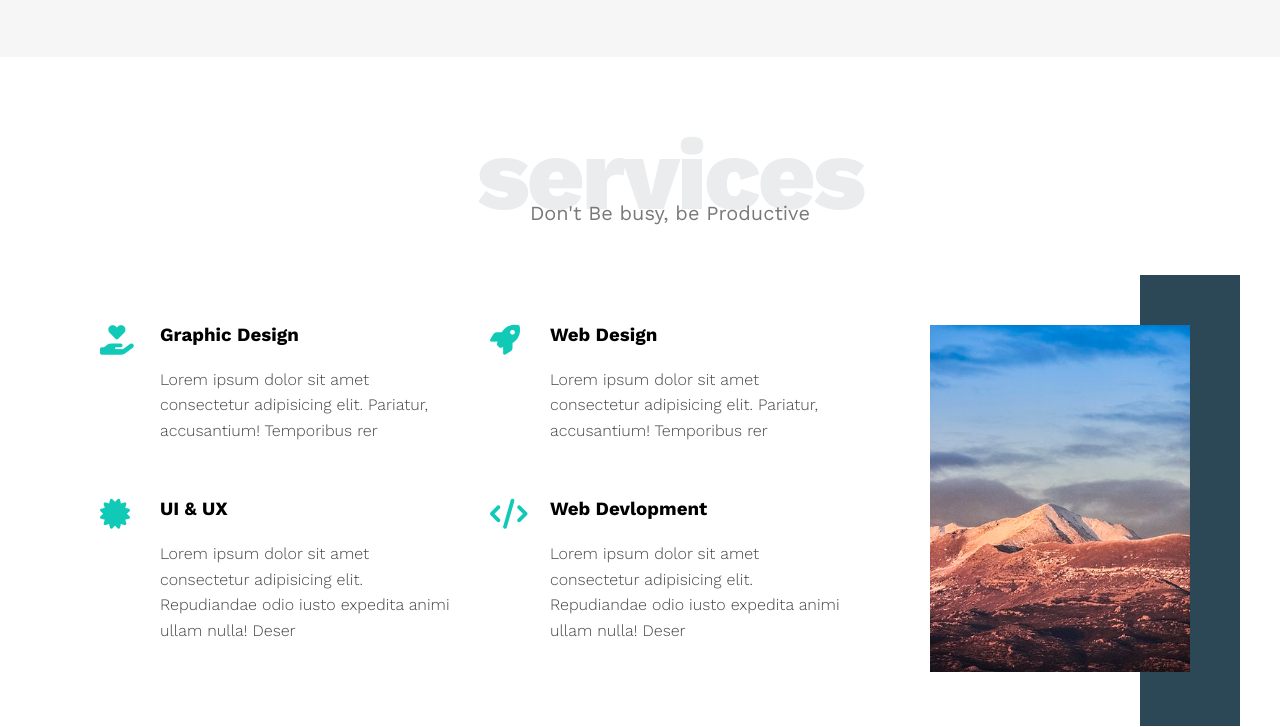
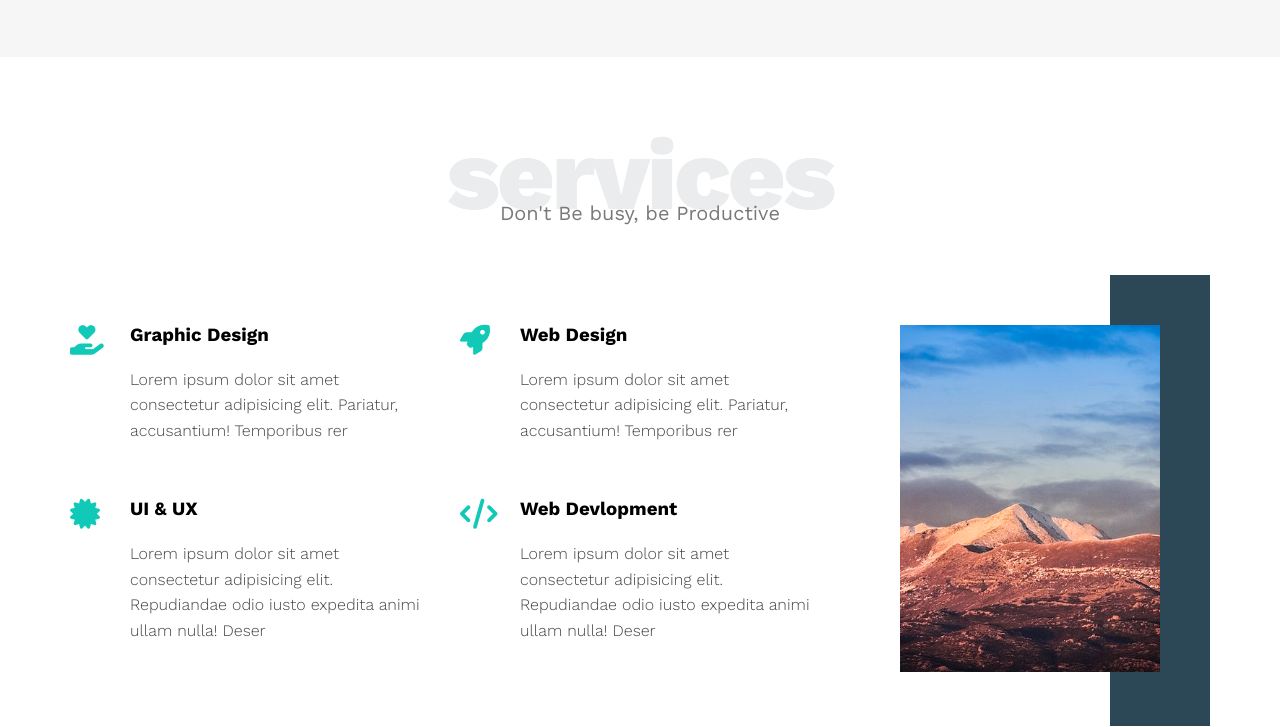
Before and after one commit to SA12rj/HTML_And_CSS_Template_1, a plain HTML site: page index.html in a window 1280 px wide. Shown: the part 1093-1820 px from the top of the page. Drawn offline with nearby package versions, Linux system fonts and the light colour scheme.

Commit message:
min update

```diff
--- a/css/leon.css
+++ b/css/leon.css
@@ -17,7 +17,7 @@
  letter-spacing: -3px;
  margin: 0;
 }
-.spcial-heading + p{
+.spcial-heading + p {
   margin: -30px 0 0;
   font-size: 20px;
   text-align: center;
@@ -234,7 +234,7 @@ line-height: 1.8;
 .services{
   padding-bottom: var(--section-padding);
   padding-top: var(--section-padding);
-  padding-left: var(--section-padding);
+
 }
 .services .services-content {
  display: grid;
```
